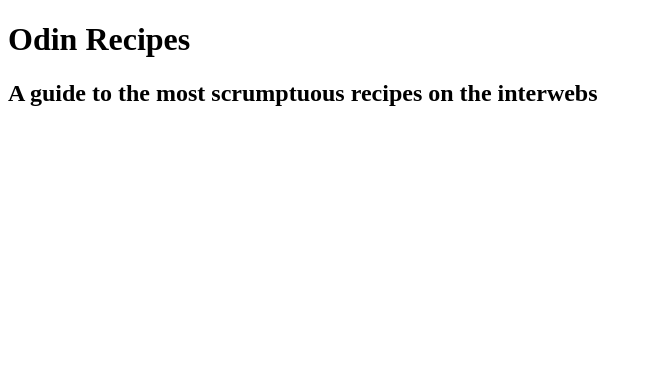
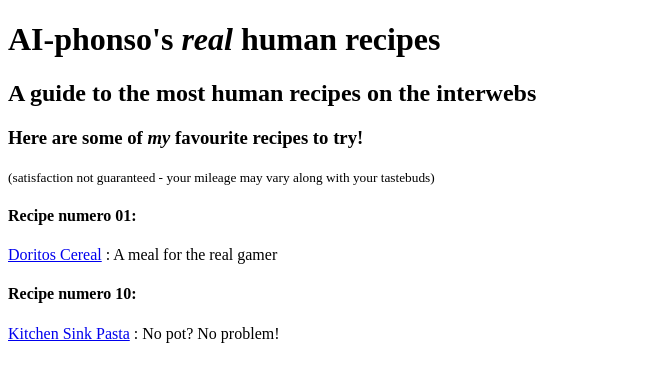
Before and after one commit to Deadpoetsliveon/odin-recipes, a plain HTML site: page index.html in a window 1280 px wide. Shown: the whole page, without its empty margins (0-652 px from the left). Drawn offline with Linux system fonts and the light colour scheme.

Commit message:
Add images to pages and modify text on index

```diff
--- a/index.html
+++ b/index.html
@@ -6,7 +6,17 @@
     </head>
 
     <body>
-        <h1> Odin Recipes</h1>
-        <h2> A guide to the most scrumptuous recipes on the interwebs</h2>
+        <h1> AI-phonso's <em>real</em> human recipes</h1>
+
+        <h2> A guide to the most human recipes on the interwebs</h2>
+
+        <h3> Here are some of <em>my</em> favourite recipes to try! </h3>
+
+         <small>(satisfaction not guaranteed - your mileage may vary along with your tastebuds)</small>
+
+        <h4> Recipe numero <b>01</b>: </h4>
+        <a href="./recipes/dorito.html"> Doritos Cereal</a> : A meal for the real gamer
+        <h4> Recipe numero <b>10</b>:</h4>
+        <a href="./recipes/pasta-sink.html"> Kitchen Sink Pasta</a> : No pot? No problem!
     </body>
 </html>
```
Also changed, not shown: images/gamer.jpg (added), images/prize.png (added).
